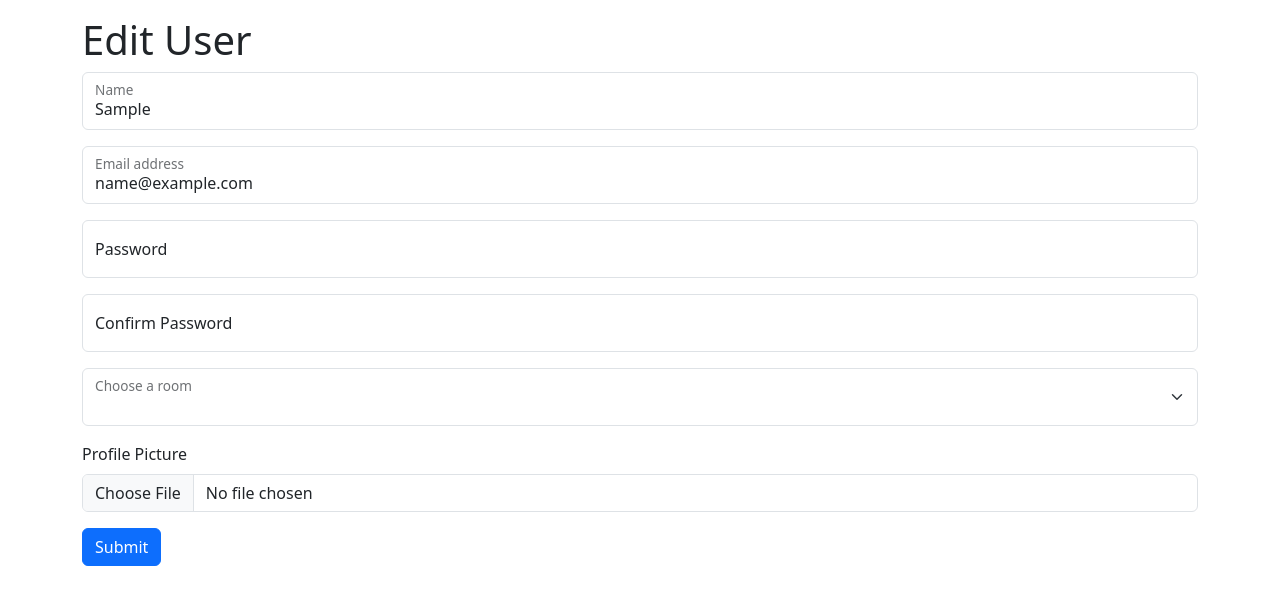
After one commit to yousef8/iti-php, a PHP site: page /lab-4/edit_user_form.php?id=1 in a window 1280 px wide. The commit adds this page. Shown: the top 605 px of the page. Run offline with PHP 8.4, Linux system fonts and the light colour scheme; tables that the repository leaves empty or names only in its code hold one stand-in row (values such as "Sample post"); data that the repository does not hold is empty.

Commit message:
Add edit user support

```diff
--- /dev/null
+++ b/lab-4/edit_user_form.php
@@ -0,0 +1,80 @@
+<?php
+ini_set('display_errors', 1);
+ini_set('display_startup_errors', 1);
+error_reporting(E_ALL);
+?>
+
+<?php
+require "./db_connection.php";
+
+$get_user_stmt = $conn->prepare("SELECT * FROM users WHERE id = :id");
+
+$get_user_stmt->bindParam(':id', $_GET['id']);
+if (!$get_user_stmt->execute()) {
+    echo $conn->errorInfo() . PHP_EOL;
+    exit('Failed retrieve user info' . PHP_EOL);
+}
+
+$user = $get_user_stmt->fetchObject();
+if (!$user) {
+    echo $conn->errorInfo() . PHP_EOL;
+    exit('Failed retrieve user info' . PHP_EOL);
+}
+?>
+<!DOCTYPE html>
+<html lang="en">
+
+<head>
+    <meta charset="UTF-8">
+    <meta name="viewport" content="width=device-width, initial-scale=1.0">
+    <link href="https://cdn.jsdelivr.net/npm/bootstrap@5.3.3/dist/css/bootstrap.min.css" rel="stylesheet" integrity="sha384-QWTKZyjpPEjISv5WaRU9OFeRpok6YctnYmDr5pNlyT2bRjXh0JMhjY6hW+ALEwIH" crossorigin="anonymous">
+    <title>Edit User</title>
+</head>
+
+<body>
+    <div class="container-lg mt-3">
+        <h1>Edit User</h1>
+        <form method="post" action=<?php echo "/lab-4/edit_user.php?id={$user->id}" ?> enctype="multipart/form-data">
+            <div class="form-floating mb-3">
+                <input type="text" class="form-control" id="name" placeholder="Name" name="name" value=<?php echo $user->name ?>>
+                <label for="name">Name</label>
+            </div>
+
+            <div class="form-floating mb-3">
+                <input type="email" class="form-control" id="email" name="email" placeholder="name@example.com" value=<?php echo $user->email ?>>
+                <label for="email">Email address</label>
+            </div>
+
+            <div class="form-floating mb-3">
+                <input type="password" class="form-control" id="password" name="password" placeholder="password">
+                <label for="password">Password</label>
+            </div>
+
+            <div class="form-floating mb-3">
+                <input type="password" class="form-control" id="confirmPassword" name="confirmPassword" placeholder="password">
+                <label for="confirmPassword">Confirm Password</label>
+            </div>
+
+            <div class="form-floating mb-3">
+                <select class="form-select" name="room" id="roomNo" aria-label="Floating label select example">
+                    <option value='bla' selected disabled></option>
+                    <option value="application1">Application 1</option>
+                    <option value="application2">Application 2</option>
+                    <option value="cloud">Cloud</option>
+                </select>
+                <label for="floatingSelect">Choose a room</label>
+            </div>
+
+            <div class="mb-3">
+                <label for="formFile" class="form-label">Profile Picture</label>
+                <input class="form-control" name="image" type="file" id="formFile">
+            </div>
+
+            <input class="btn btn-primary" type="submit" value="Submit">
+
+        </form>
+    </div>
+    <script src="https://cdn.jsdelivr.net/npm/bootstrap@5.3.3/dist/js/bootstrap.bundle.min.js" integrity="sha384-YvpcrYf0tY3lHB60NNkmXc5s9fDVZLESaAA55NDzOxhy9GkcIdslK1eN7N6jIeHz" crossorigin="anonymous"></script>
+</body>
+
+</html>
--- a/lab-4/users.php
+++ b/lab-4/users.php
@@ -46,7 +46,7 @@ $users = $fetch_all_users_stmt->fetchAll();
                     echo "<td>{$user['password']}</td>";
                     echo "<td>{$user['room']}</td>";
                     echo "<td>{$user['image_url']}</td>";
-                    echo "<td><a href='/lab-4/edit_user.php?id={$user['id']}' class='btn btn-warning'>Edit</a></td>";
+                    echo "<td><a href='/lab-4/edit_user_form.php?id={$user['id']}' class='btn btn-warning'>Edit</a></td>";
                     echo "<td><a href='/lab-4/del_user.php?id={$user['id']}' class='btn btn-danger'>Delete</a></td>";
                     echo "</tr>";
                 }
```
Also changed, not shown: lab-4/edit_user.php (added, +129 -0 lines).
